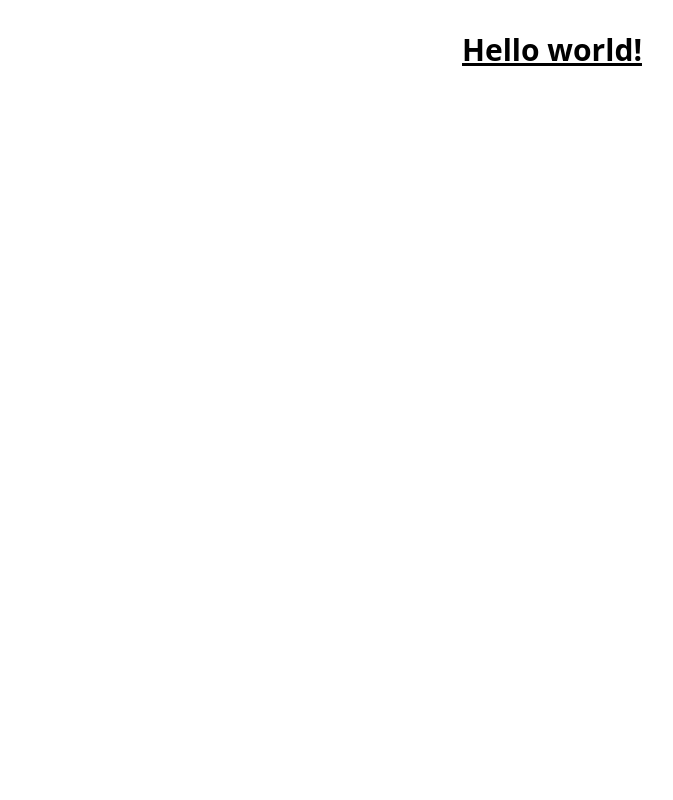
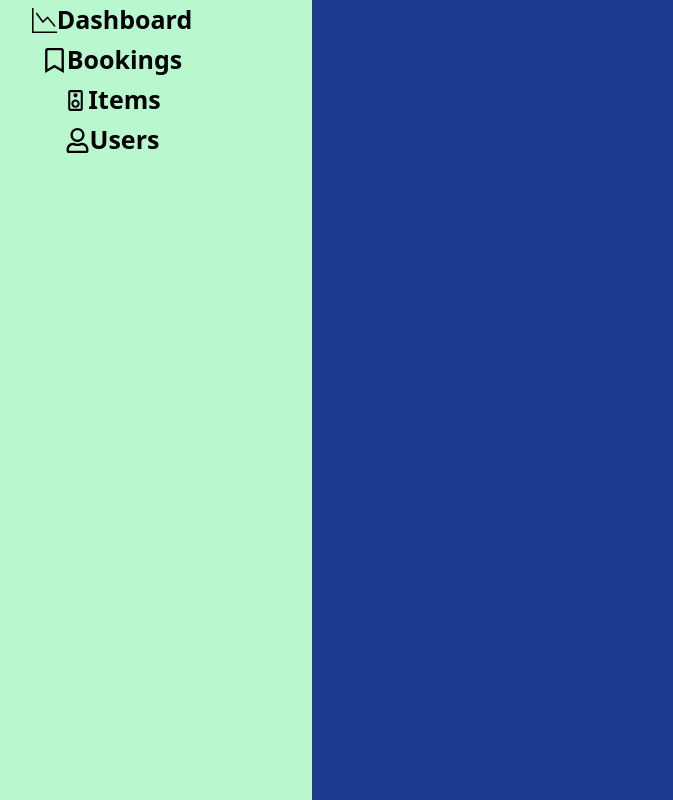
Before and after one commit to LaSan99/Kv-audio-front, a React (Vite) app: page /admin in a window 1280 px wide. Shown: the whole page, without its empty margins (88-761 px from the left). Built offline with nearby package versions, Linux system fonts and the light colour scheme.

Commit message:
Routes added

```diff
--- a/package.json
+++ b/package.json
@@ -12,7 +12,9 @@
   "dependencies": {
     "@tailwindcss/vite": "^4.0.0",
     "react": "^18.3.1",
-    "react-dom": "^18.3.1"
+    "react-dom": "^18.3.1",
+    "react-icons": "^5.4.0",
+    "react-router-dom": "^7.1.3"
   },
   "devDependencies": {
     "@eslint/js": "^9.17.0",
--- a/src/App.jsx
+++ b/src/App.jsx
@@ -1,17 +1,16 @@
-import { useState } from 'react'
-import reactLogo from './assets/react.svg'
-import viteLogo from '/vite.svg'
-import './App.css'
+import { BrowserRouter, Route, Routes } from "react-router-dom"
+import HomePage from "./pages/home/homepage"
+import AdminPage from "./pages/admin/adminPage"
 
 function App() {
-  const [count, setCount] = useState(0)
 
   return (
-    <>
-<h1 class="text-3xl font-bold underline">
-    Hello world!
-  </h1>
-    </>
+    <BrowserRouter>
+    <Routes path="/*">
+    <Route path="/admin/*" element={<AdminPage/>}/>
+      <Route path="/*" element={<HomePage/>}/>
+    </Routes>
+    </BrowserRouter>
   )
 }
 
--- /dev/null
+++ b/src/components/header.jsx
@@ -0,0 +1,22 @@
+import {Link} from 'react-router-dom';
+export default function Header() {
+  return (
+    <header className="w-full h-[100px] shadow-xl flex justify-center items-center relative">
+      <Link to="/" className="text-[25px] font-bold m-1">
+        Home
+      </Link>
+      {/*contact*/}
+      <Link to="/contact" className="text-[25px] font-bold m-1">
+        Contact
+      </Link>
+      {/*gallery*/}
+      <Link to="/gallery" className="text-[25px] font-bold m-1">
+        Gallery
+      </Link>
+      {/*items*/}
+      <Link to="/items" className="text-[25px] font-bold m-1">
+        Items
+      </Link>
+    </header>
+  );
+}
--- /dev/null
+++ b/src/pages/admin/adminPage.jsx
@@ -0,0 +1,41 @@
+import { BsGraphDown } from "react-icons/bs";
+import { FaRegBookmark, FaRegUser } from "react-icons/fa";
+import { MdOutlineSpeaker } from "react-icons/md";
+import { Link, Route, Routes } from "react-router-dom";
+
+export default function AdminPage() {
+  return (
+    <div className="w-full h-screen flex">
+      <div className="w-[400px] h-full bg-green-200">
+        <button className="w-full h-[40px] text-[25px] font-bold  flex justify-center items-center">
+          <BsGraphDown />
+          Dashboard
+        </button>
+        <Link
+          to="/admin/bookings"
+          className="w-full h-[40px] text-[25px] font-bold flex justify-center items-center"
+        >
+          <FaRegBookmark />
+          Bookings
+        </Link>
+        <Link
+          to="/admin/items"
+          className="w-full h-[40px] text-[25px] font-bold flex justify-center items-center"
+        >
+          <MdOutlineSpeaker />
+          Items
+        </Link>
+        <button className="w-full h-[40px] text-[25px] font-bold flex justify-center items-center">
+          <FaRegUser />
+          Users
+        </button>
+      </div>
+      <div className="w-[calc(100vw-400px)] bg-blue-900">
+        <Routes path="/*">
+          <Route path="/bookings" element={<h1>Booking</h1>} />
+          <Route path="/items" element={<h1>Items</h1>} />
+        </Routes>
+      </div>
+    </div>
+  );
+}
--- /dev/null
+++ b/src/pages/home/contact.jsx
@@ -0,0 +1,7 @@
+export default function Contact() {
+    return (
+        <>
+            <h1>Contact</h1>
+        </>
+    );
+}
--- /dev/null
+++ b/src/pages/home/error.jsx
@@ -0,0 +1,34 @@
+import { Link } from 'react-router-dom';
+
+export default function ErrorNotFound() {
+  return (
+    <div className="min-h-screen flex flex-col items-center justify-center bg-gradient-to-br from-purple-600 to-blue-500 text-white">
+      <div className="text-center animate-fade-in">
+        <h1 className="text-9xl font-bold mb-4">404</h1>
+        <p className="text-2xl mb-8">Oops! The page you're looking for doesn't exist.</p>
+        <Link
+          to="/"
+          className="inline-block bg-white text-purple-600 font-semibold py-3 px-6 rounded-full shadow-lg hover:bg-purple-50 transition duration-300 ease-in-out transform hover:scale-105"
+        >
+          Go Back Home
+        </Link>
+      </div>
+      <div className="mt-12 animate-bounce">
+        <svg
+          className="w-16 h-16 text-white"
+          fill="none"
+          stroke="currentColor"
+          viewBox="0 0 24 24"
+          xmlns="http://www.w3.org/2000/svg"
+        >
+          <path
+            strokeLinecap="round"
+            strokeLinejoin="round"
+            strokeWidth="2"
+            d="M12 19l9 2-9-18-9 18 9-2zm0 0v-8"
+          ></path>
+        </svg>
+      </div>
+    </div>
+  );
+}
--- /dev/null
+++ b/src/pages/home/gallery.jsx
@@ -0,0 +1,7 @@
+export default function Gallery() {
+    return (
+        <>
+        <h1>Gallery</h1>
+        </>
+    );
+}
--- /dev/null
+++ b/src/pages/home/home.jsx
@@ -0,0 +1,7 @@
+export default function Home() {
+    return (
+        <>
+            <h1>Home</h1>
+        </>
+    );
+}
--- /dev/null
+++ b/src/pages/home/homepage.jsx
@@ -0,0 +1,25 @@
+import { Routes, Route } from "react-router-dom";
+import Header from "../../components/header";
+import Home from "./home";
+import Contact from "./contact";
+import Gallery from "./gallery";
+import Items from "./items";
+import ErrorNotFound from "./error";
+
+export default function HomePage() {
+    return (
+        <>
+            <Header/>
+            <div className="h-[clac(100vh-100px)] w-full ">
+                <Routes path="/*">
+                    <Route path="/" element={<Home/>}/>
+                    <Route path="/contact" element={<Contact/>}/>
+                    <Route path="/gallery" element={<Gallery/>}/>
+                    <Route path="/*" element={<ErrorNotFound/>}/>
+                    <Route path="/items" element={<Items/>}/>
+
+                </Routes>
+            </div>
+        </>
+    );
+}
--- /dev/null
+++ b/src/pages/home/items.jsx
@@ -0,0 +1,8 @@
+export default function Items() {
+    return (
+        <>
+        <h1>Items</h1>
+        </>
+
+    );
+}
```
Also changed, not shown: 1 other file (tests, documents, lock files or other folders).
